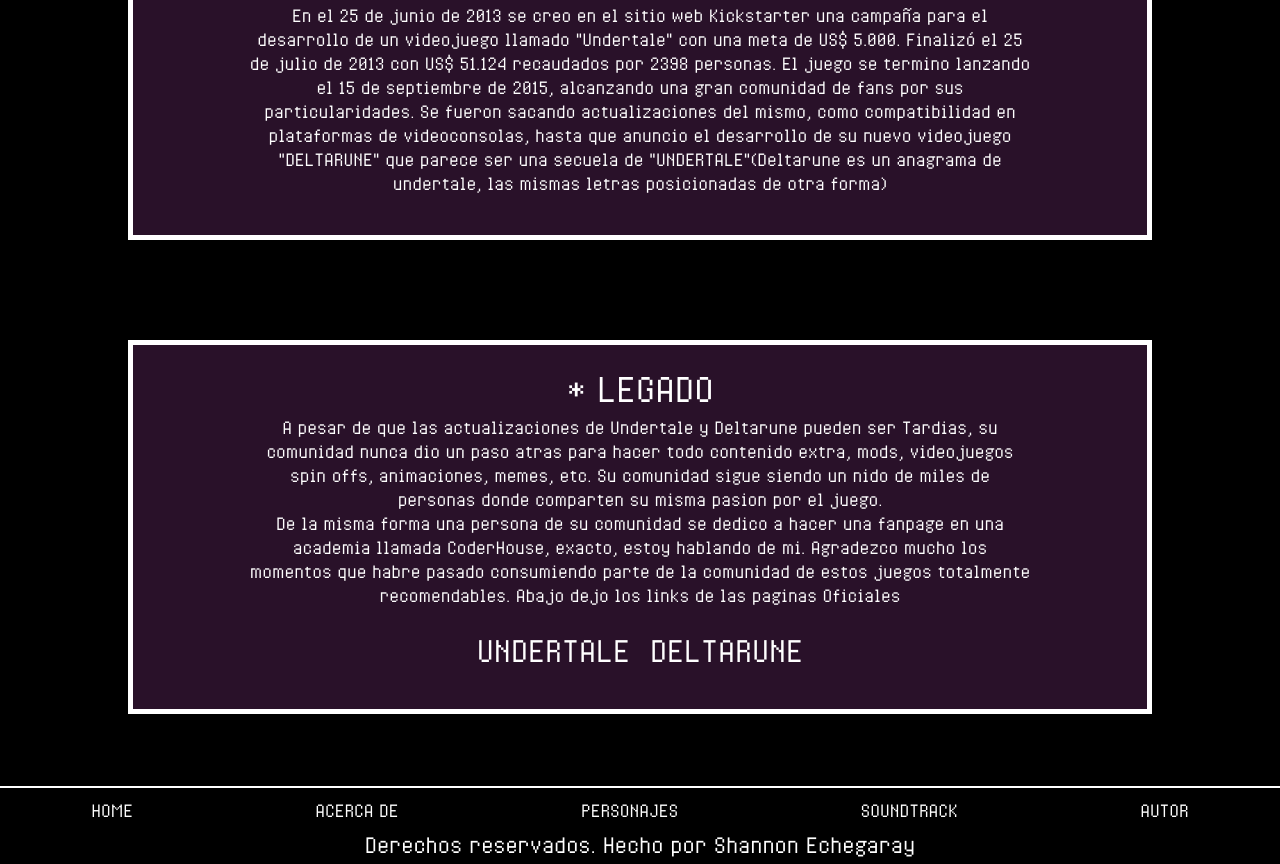
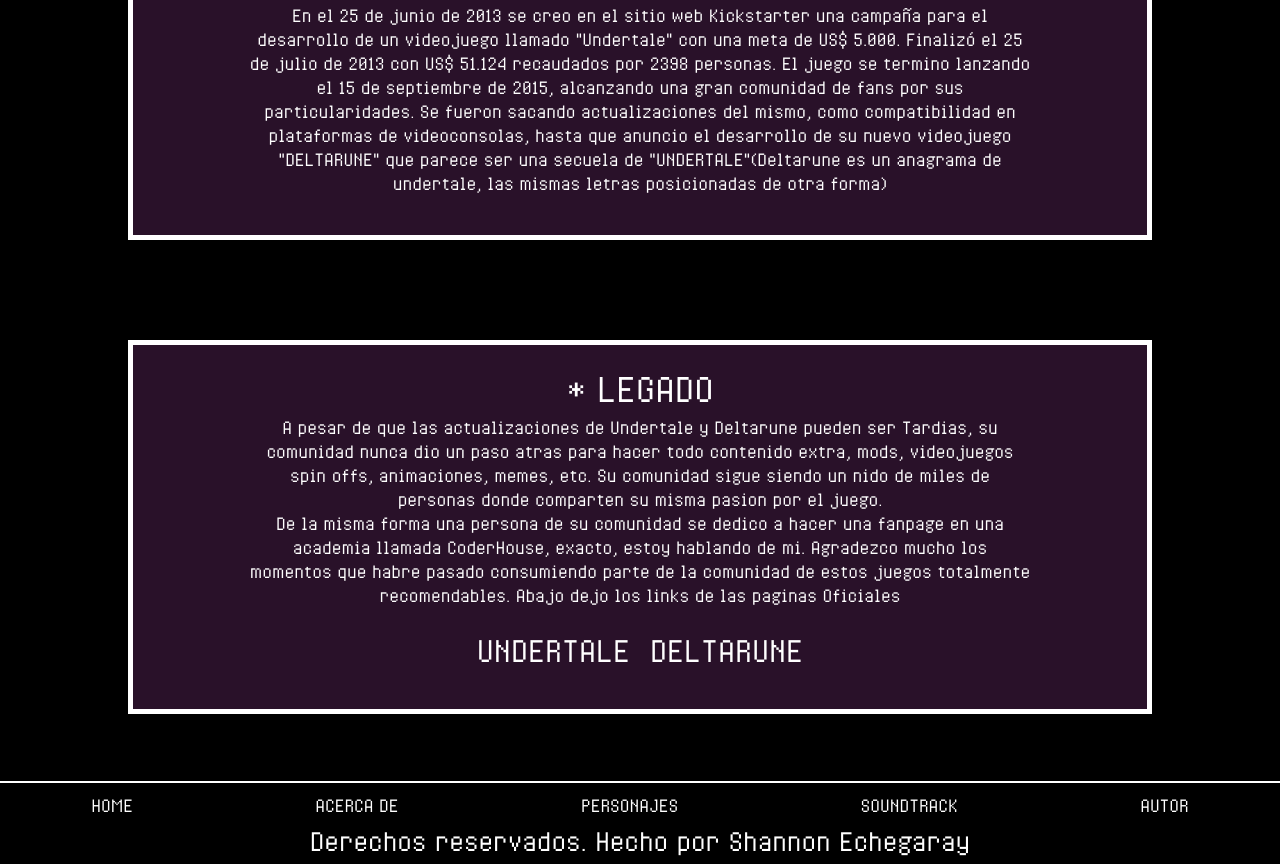
Before and after one commit to ShannonEchegaray/CoderHouse-DesarrolloWeb-ProyectoFinal, a website: page pages/autor.html in a window 1280 px wide. Shown: the part 992-1856 px from the top of the page. Drawn offline with Linux system fonts and the light colour scheme.

Commit message:
probando temas de seo

```diff
--- a/pages/autor.html
+++ b/pages/autor.html
@@ -157,7 +157,7 @@
                     </li>
                 </ul>
             </div>
-            <h5 class="centrar-texto">Derechos reservados. Hecho por Shannon Echegaray</h5>
+            <h4 class="centrar-texto">Derechos reservados. Hecho por Shannon Echegaray</h5>
         </footer>
     <!-- Fin Footer -->
 
```
